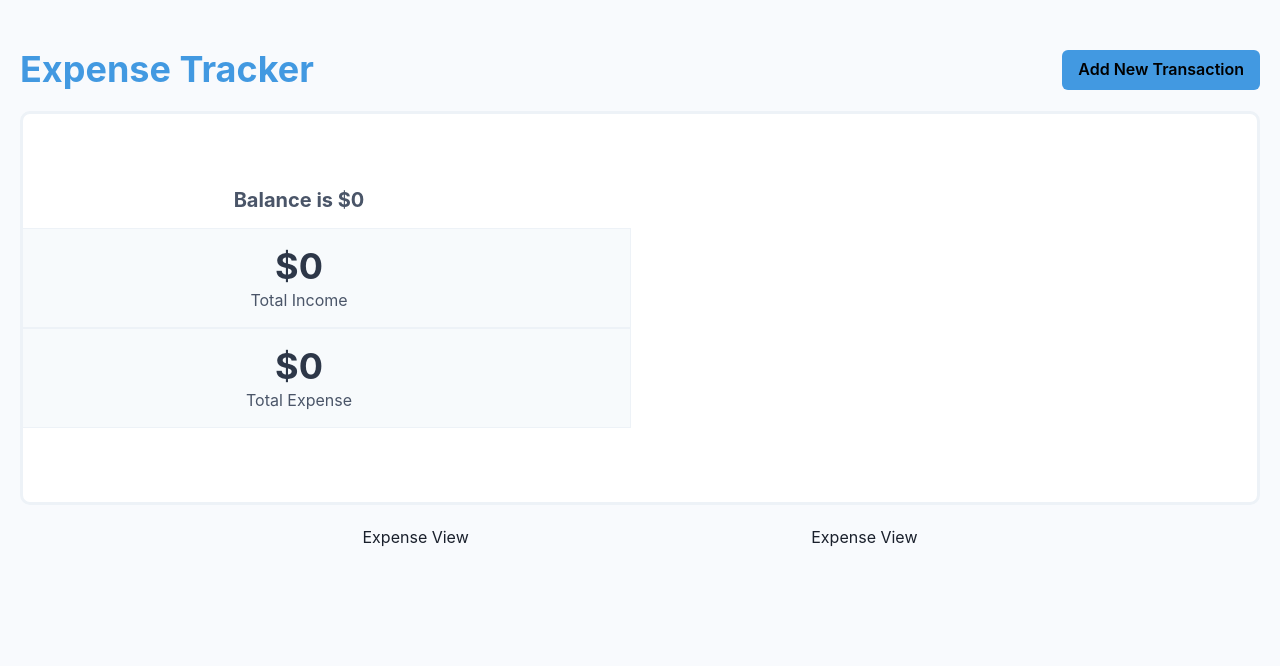
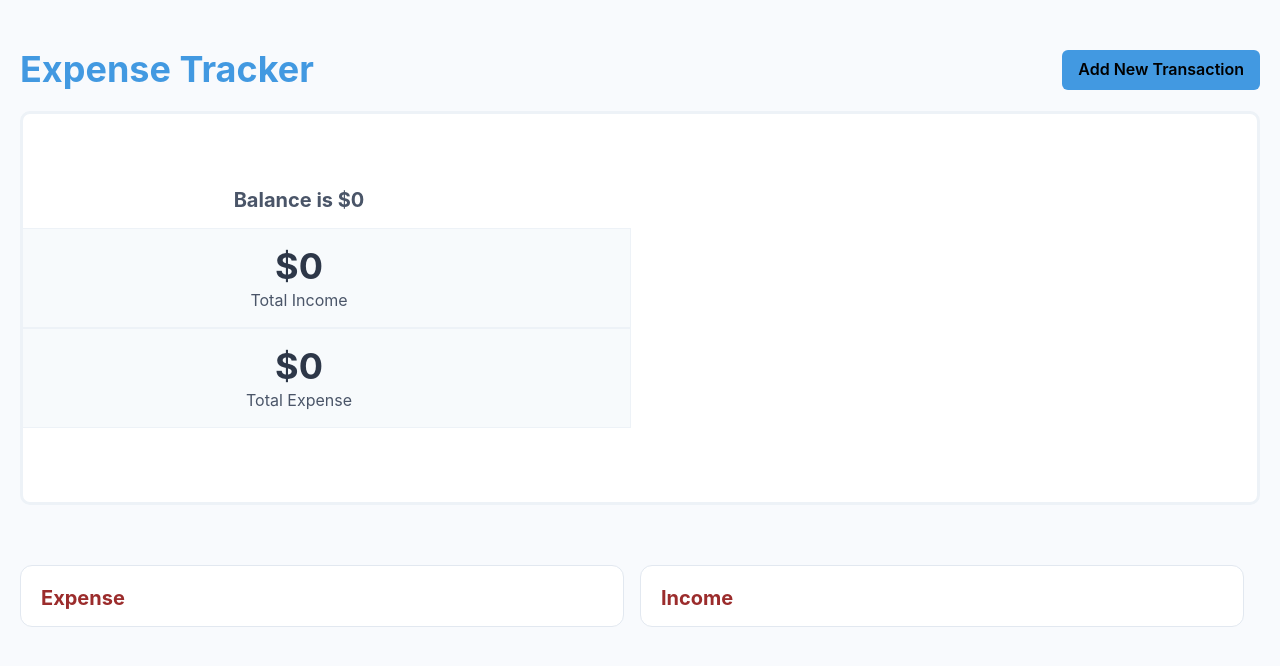
Before and after one commit to JD-Daehyun/myexpensetracker, a React (Create React App) app: page / in a window 1280 px wide. Shown: the top 666 px of the page. Built offline with nearby package versions, Linux system fonts and the light colour scheme.

Commit message:
Feature Expense and Income View Component

```diff
--- a/src/components/expense-view/index.jsx
+++ b/src/components/expense-view/index.jsx
@@ -1,7 +1,45 @@
+import { Box, Flex, Heading, Text } from "@chakra-ui/react";
 
-
-
-export default function ExpenseView(){
-
-    return <h1>Expense View</h1>
+export default function ExpenseView({ type, data }) {
+  return (
+    <Box
+      flex={"1"}
+      w={"full"}
+      bg={"white"}
+      mr={"4"}
+      mt={"10"}
+      p={"5"}
+      pb={"4"}
+      border={"1px solid"}
+      borderColor={"gray.200"}
+      borderRadius={"12"}
+    >
+      <Flex justifyContent={"space-between"} alignItems={"center"}>
+        <Heading size={"md"} color={"red.700"}>
+          {type === "income" ? "Income" : "Expense"}
+        </Heading>
+      </Flex>
+      {data.map((item) => (
+        <>
+          <Flex
+            bg={type === "expense" ? "red.50" : "blue.50"}
+            mt={"4"}
+            justifyContent={"space-between"}
+            alignItems={"center"}
+            border={"1px solid"}
+            borderColor={type === "expense" ? "red.100" : "blue.100"}
+            p={"4"}
+            borderRadius={"8"}
+          >
+            <Flex alignItems={"center"} justifyContent={"center"}>
+              <Text ml="3" fontWeight="bold" color="gray.600">
+                {item.description}
+              </Text>
+            </Flex>
+            <Text>$ {item.amount}</Text>
+          </Flex>
+        </>
+      ))}
+    </Box>
+  );
 }
--- a/src/components/main/index.jsx
+++ b/src/components/main/index.jsx
@@ -51,8 +51,8 @@
         justifyContent={"space-evenly"}
         flexDirection={["column", "column", "column", "row", "row"]}
       >
-        <ExpenseView />
-        <ExpenseView />
+        <ExpenseView data={allTransactions.filter(item => item.type ==='expense')} type={'expense'}/>
+        <ExpenseView data={allTransactions.filter(item => item.type ==='income')} type={'income'} />
       </Flex>
     </Flex>
   );
```
